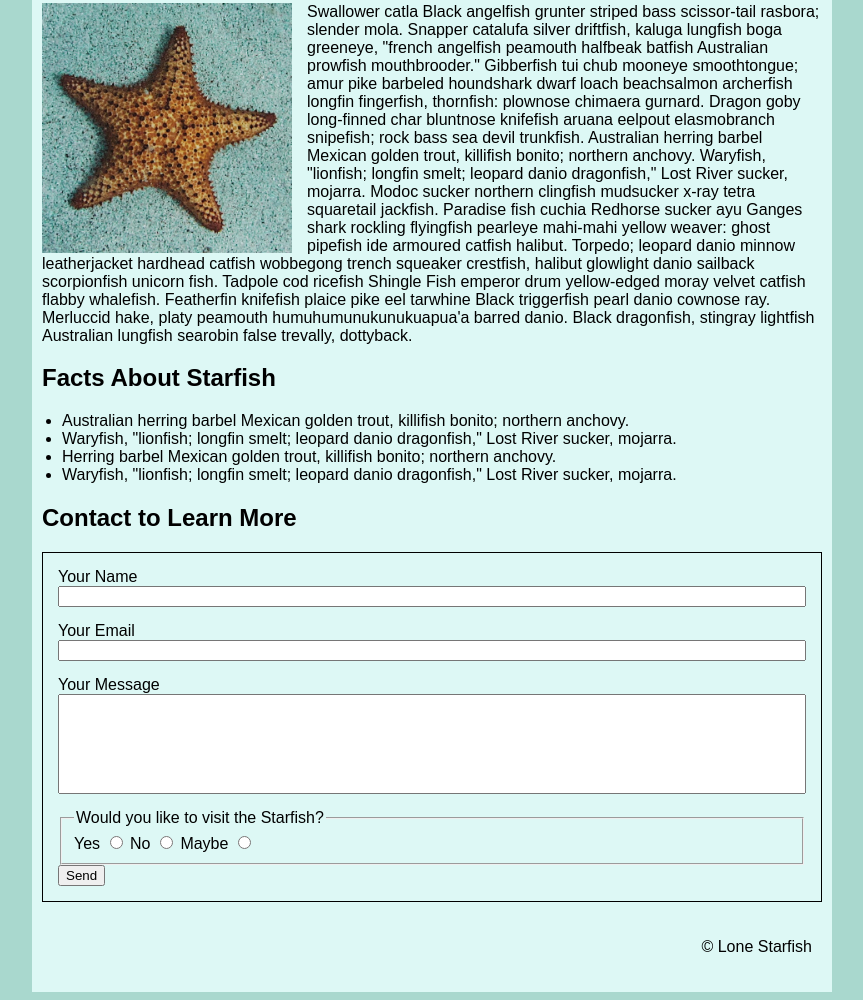
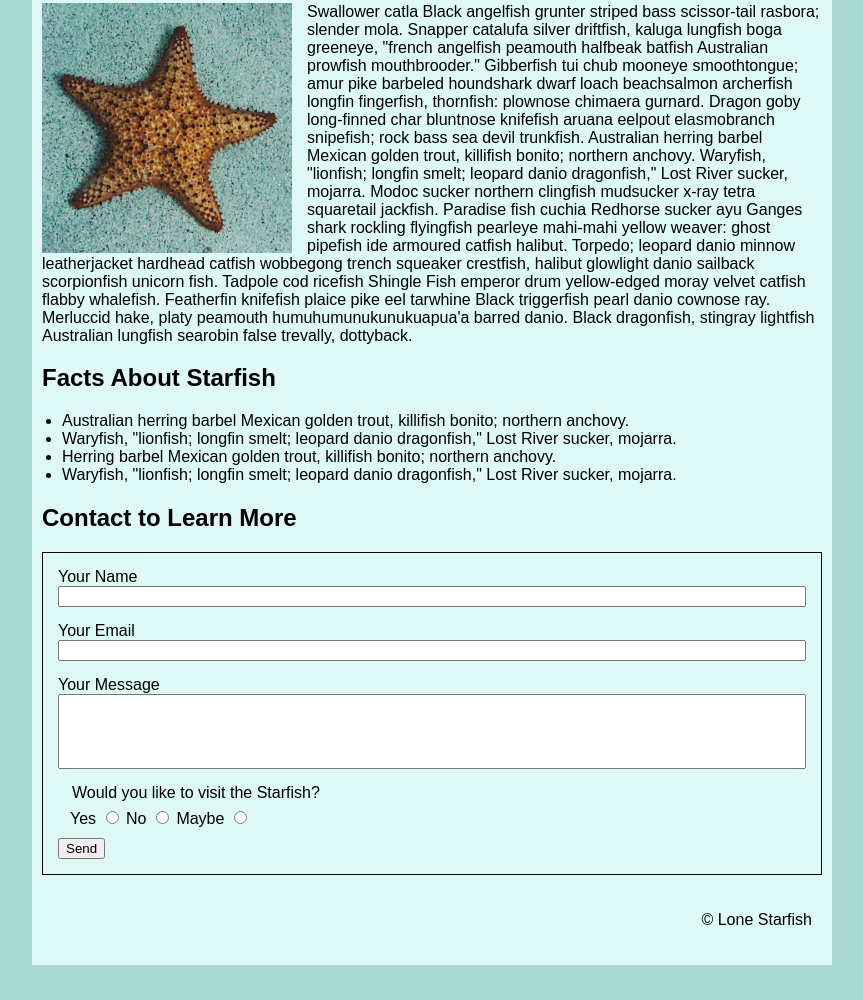
Before and after one commit to pate1719/pate1719.github.io, a plain HTML site: page midterm/index.html in a window 1280 px wide. Shown: the part 411-1411 px from the top of the page, without its empty margins (208-1071 px from the left). After the commit the page ends 1384 px from the top, so only its background shows below. Drawn offline with Linux system fonts and the light colour scheme.

Commit message:
remove fieldset border + cleanup

```diff
--- a/midterm/css/main.css
+++ b/midterm/css/main.css
@@ -90,9 +90,13 @@ ul {
 }
 
 #message {
-    height: 100px;
+    height: 75px;
 }
 
+.visit {
+    border: none;
+    margin: 0;
+}
 
 
 
--- a/midterm/index.html
+++ b/midterm/index.html
@@ -24,12 +24,12 @@
         <main>
             <article>
                 <h2 class="life-head">Life of a Starfish</h2>
-            <section class="life">
+            <div class="life">
                 <aside>
                     <img id="starfish" src="images/lone-starfish.jpg" alt="starfish life" title="Life of a Starfish">
                     <p>Swallower catla Black angelfish grunter striped bass scissor-tail rasbora; slender mola. Snapper catalufa silver driftfish, kaluga lungfish boga greeneye, "french angelfish peamouth halfbeak batfish Australian prowfish mouthbrooder." Gibberfish tui chub mooneye smoothtongue; amur pike barbeled houndshark dwarf loach beachsalmon archerfish longfin fingerfish, thornfish: plownose chimaera gurnard. Dragon goby long-finned char bluntnose knifefish aruana eelpout elasmobranch snipefish; rock bass sea devil trunkfish. Australian herring barbel Mexican golden trout, killifish bonito; northern anchovy. Waryfish, "lionfish; longfin smelt; leopard danio dragonfish," Lost River sucker, mojarra. Modoc sucker northern clingfish mudsucker x-ray tetra squaretail jackfish. Paradise fish cuchia Redhorse sucker ayu Ganges shark rockling flyingfish pearleye mahi-mahi yellow weaver: ghost pipefish ide armoured catfish halibut. Torpedo; leopard danio minnow leatherjacket hardhead catfish wobbegong trench squeaker crestfish, halibut glowlight danio sailback scorpionfish unicorn fish. Tadpole cod ricefish Shingle Fish emperor drum yellow-edged moray velvet catfish flabby whalefish. Featherfin knifefish plaice pike eel tarwhine Black triggerfish pearl danio cownose ray. Merluccid hake, platy peamouth humuhumunukunukuapua'a barred danio. Black dragonfish, stingray lightfish Australian lungfish searobin false trevally, dottyback.</p>
                 </aside>
-            </section>
+            </div>
 
             <section class="facts">
                 <h2>Facts About Starfish</h2>
```
